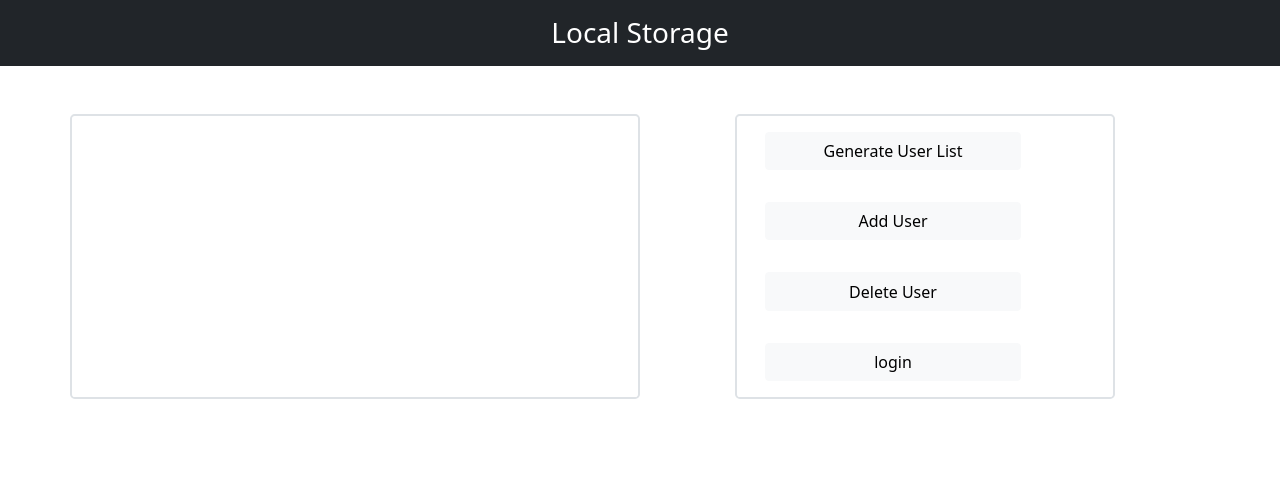
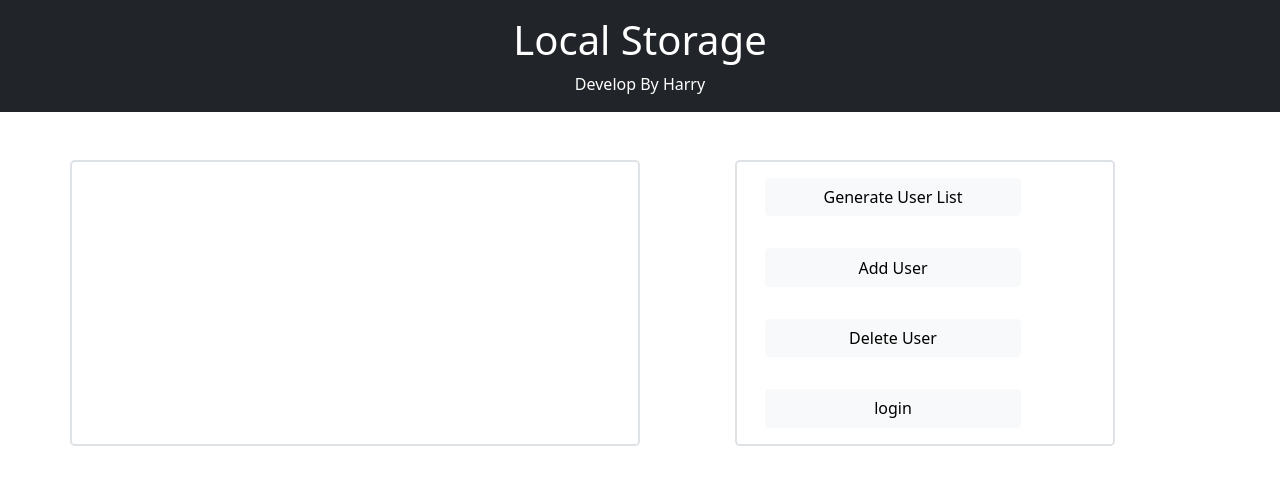
Before and after one commit to sheikh-huzaifa/Local-Storage-Assignment, a plain HTML site: page index.html in a window 1280 px wide. Drawn offline with nearby package versions, Linux system fonts and the light colour scheme.

Commit message:
Completed

```diff
--- a/index.html
+++ b/index.html
@@ -12,7 +12,8 @@
   </head>
   <body>
    <div class="container-fluid bg-dark text-center">
-    <h3 class="text-white py-3">Local Storage</h3>
+    <h1 class="text-white pt-3">Local Storage</h1>
+    <p class="text-white pb-3">Develop By Harry</p>
    </div>
    <div class="container mt-5">
     <div class="row">
```
